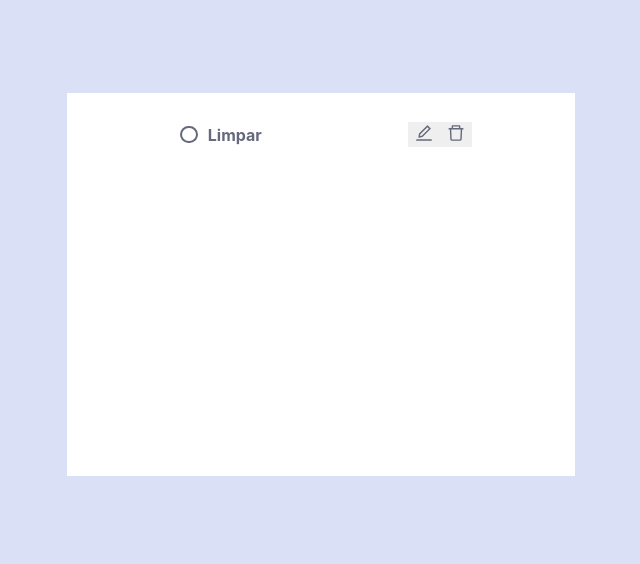
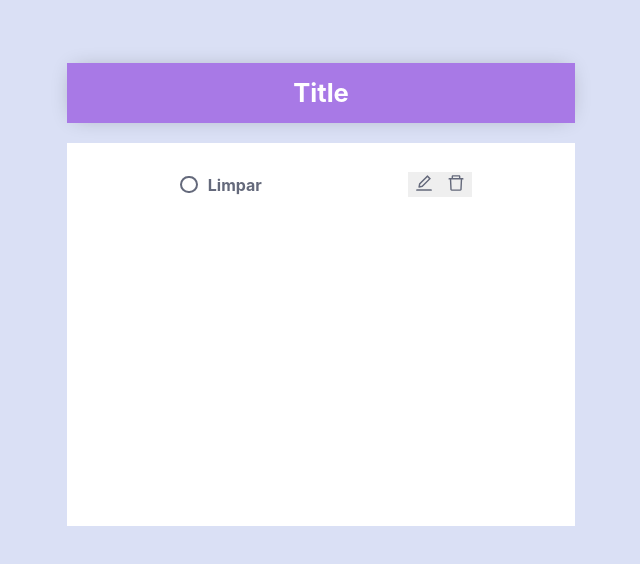
Before and after one commit to lucassdantas/NgTrybe, a React (Create React App) app in the folder crud/: page / in a window 1280 px wide. Shown: the part 116-680 px from the top of the page, without its empty margins (319-959 px from the left). Built offline with nearby package versions, Linux system fonts and the light colour scheme.

Commit message:
create of buttons

```diff
--- a/crud/src/App.js
+++ b/crud/src/App.js
@@ -21,9 +21,13 @@ const Todos = ({todos}) => {
   )
 }
 function App() {
+  //next step
   return (
     <div className="App">
       <header className="container">
+        <div className='header'>
+          <h1>Title</h1>
+        </div>
         <Todos todos={arrayTodos}></Todos>
       </header>
     </div>
```
